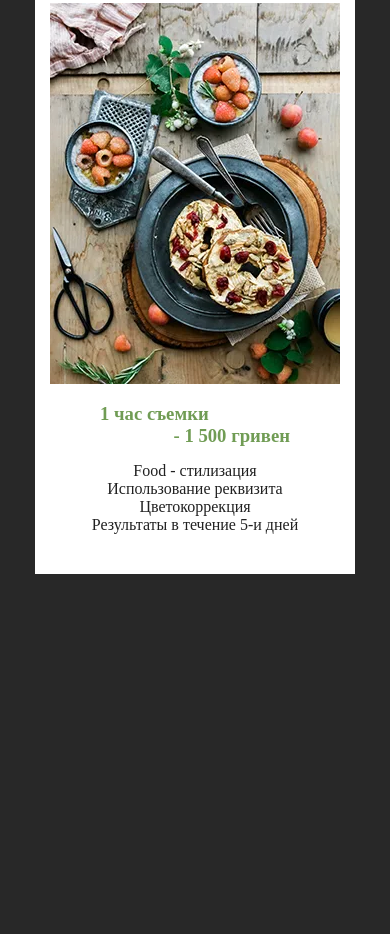
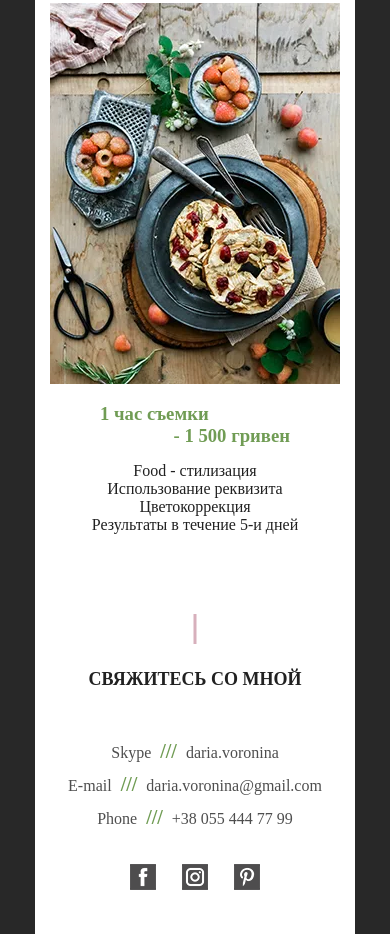
Before and after one commit to AlexanderShpilka/voronina, a website: page src/copy/index.html in a window 390 px wide. Shown: the part 5379-6313 px from the top of the page. Before the commit the page ends 5953 px from the top, so only its background shows below. Drawn offline with nearby package versions, Linux system fonts and the light colour scheme; files that its build step writes are made by us from their sources.

Commit message:
Make footer - mobile

```diff
--- a/src/copy/index.html
+++ b/src/copy/index.html
@@ -573,6 +573,91 @@
           <a class="side-soc__link" href="#">Facebook</a>
         </div>
       </section>
+
+      <footer class="section footer">
+        <div class="container">
+          <h2 class="section__title">Свяжитесь со мной</h2>
+          <ul class="contacts">
+            <li class="contacts__item contact-item">
+              <span class="contact-item__text">Skype</span>
+              <span class="contact-item__slash">///</span>
+              <a class="contact-item__link" href="#" target="_blank">
+                daria.voronina
+              </a>
+            </li>
+            <li class="contacts__item contact-item">
+              <span class="contact-item__text">E-mail</span>
+              <span class="contact-item__slash">///</span>
+              <a
+                class="contact-item__link"
+                href="mailto:daria.voronina@gmail.com"
+              >
+                daria.voronina@gmail.com
+              </a>
+            </li>
+            <li class="contacts__item contact-item">
+              <span class="contact-item__text">Phone</span>
+              <span class="contact-item__slash">///</span>
+              <a class="contact-item__link" href="tel:+380554447799">
+                +38 055 444 77 99
+              </a>
+            </li>
+          </ul>
+          <ul class="social">
+            <li class="social__item">
+              <a href="#" target="_blank" aria-label="find me on facebook">
+                <picture>
+                  <source
+                    media="(min-width: 768px)"
+                    srcset="img/icon-facebook-tablet.png"
+                  />
+                  <img
+                    class="social__img"
+                    src="img/icon-facebook-mobile.png"
+                    width="26"
+                    height="26"
+                    alt="facebook icon"
+                  />
+                </picture>
+              </a>
+            </li>
+            <li class="social__item">
+              <a href="#" target="_blank" aria-label="find me on instagram">
+                <picture>
+                  <source
+                    media="(min-width: 768px)"
+                    srcset="img/icon-instagram-tablet.png"
+                  />
+                  <img
+                    class="social__img"
+                    src="img/icon-instagram-mobile.png"
+                    width="26"
+                    height="26"
+                    alt="instagram icon"
+                  />
+                </picture>
+              </a>
+            </li>
+            <li class="social__item">
+              <a href="#" target="_blank" aria-label="find me on pinterest">
+                <picture>
+                  <source
+                    media="(min-width: 768px)"
+                    srcset="img/icon-pinterest-tablet.png"
+                  />
+                  <img
+                    class="social__img"
+                    src="img/icon-pinterest-mobile.png"
+                    width="26"
+                    height="26"
+                    alt="instagram icon"
+                  />
+                </picture>
+              </a>
+            </li>
+          </ul>
+        </div>
+      </footer>
     </div>
   </body>
 </html>
--- /dev/null
+++ b/src/sass/blocks/_contact-item.scss
@@ -0,0 +1,20 @@
+.contact-item {
+  padding: 5px 0;
+  text-align: center;
+
+  &__text {
+    color: #4e4e4e;
+  }
+
+  &__slash {
+    display: inline-block;
+    padding: 0 5px;
+    font-size: 20px;
+    font-weight: 700;
+    color: $green;
+  }
+
+  &__link {
+    color: #4e4e4e;
+  }
+}
--- /dev/null
+++ b/src/sass/blocks/_social.scss
@@ -0,0 +1,16 @@
+.social {
+  display: flex;
+  justify-content: center;
+  padding-top: 30px;
+
+  &__item {
+    margin: 0 13px;
+  }
+
+  &__img {
+    @include tablet {
+      width: 34px;
+      height: 34px;
+    }
+  }
+}
--- a/src/sass/main.scss
+++ b/src/sass/main.scss
@@ -27,3 +27,5 @@
 @import 'blocks/plans';
 @import 'blocks/plan-item';
 @import 'blocks/price';
+@import 'blocks/social';
+@import 'blocks/contact-item';
```
Also changed, not shown: src/copy/img/icon-facebook-mobile.png (added), src/copy/img/icon-facebook-tablet.png (added), src/copy/img/icon-instagram-mobile.png (added), src/copy/img/icon-instagram-tablet.png (added), src/copy/img/icon-pinterest-mobile.png (added), src/copy/img/icon-pinterest-tablet.png (added).
